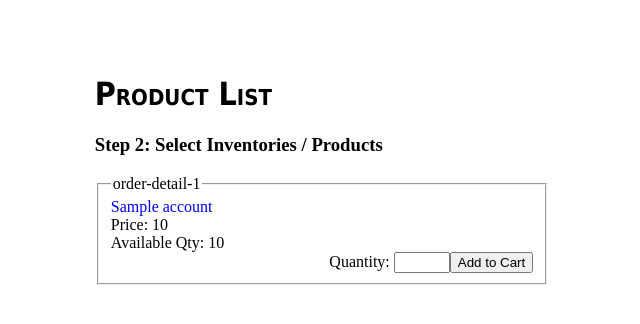
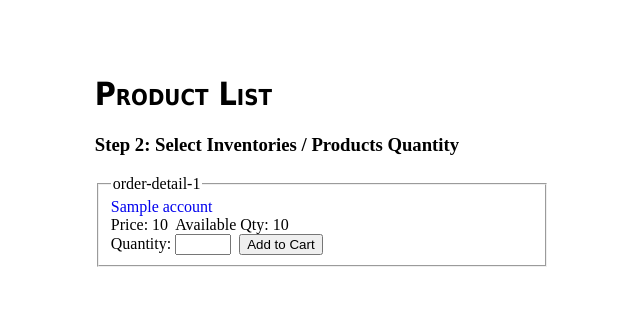
Before and after one commit to kaseytc/prime-mobile-erp, a Django app: template capstoneproject/erp/templates/shopping/order_step_2_detail.html in a window 1280 px wide. Shown: the top 324 px of the page, without its empty margins (238-878 px from the left). Run offline with Django 3.2, Linux system fonts and the light colour scheme; the template is opened without the code that fills it: most values are stand-ins (such as "Sample title", 1, 10 or a date in 2020); some libraries are stand-ins or nearby versions.

Commit message:
Edit order step 2 format

```diff
--- a/capstoneproject/erp/templates/index.html
+++ b/capstoneproject/erp/templates/index.html
@@ -93,7 +93,6 @@
         <div class="col-sm-4">
           <div class="well">
             <h4>Orders</h4>
-            <p><a href="{% url 'product-list' %}">Product List</a></p>
             <p><a href="{% url 'order-summary' %}">Order Summary</a></p>
             <p><a href="{% url 'order-create' %}">New Create</a></p>
             <p><a href="{% url 'add-order' %}">Create</a></p>
--- a/capstoneproject/erp/templates/shopping/order_step_2_detail.html
+++ b/capstoneproject/erp/templates/shopping/order_step_2_detail.html
@@ -6,7 +6,7 @@
 
 <header>
     <h1>Product List</h1>
-    <h3>Step 2: Select Inventories / Products</h3>
+    <h3>Step 2: Select Inventories / Products Quantity</h3>
 </header>
 
 <div id="product-list">
@@ -17,15 +17,15 @@
                     <legend>order-detail-{{product.inventory_id}}</legend>
                     <span><a href="../inventories/{{product.inventory_id}}">{{ product }}</a></span>
                     <br>
-                    <span>Price: {{ product.inv_price }}</span>
-                    <br>
+                    <span>Price: {{ product.inv_price }}</span>&nbsp
+
                     <span>Available Qty: {{ product.quantity }}</span>
-                    <br>
+
                     {% if product.quantity != 0 %}
-                    <span style="float: right;">Quantity: <input type="number" name="quantity" min="1" max="{{ product.quantity }}" >
-                    <input type="submit" value="Add to Cart" style="float: right;"></span>
+                    <br><span>Quantity: <input type="number" name="quantity" min="1" max="{{ product.quantity }}" >
+                    &nbsp<input type="submit" value="Add to Cart"></span>
                     {% else %}
-                    <span style="color:sienna;">This item is currently unavailable.</span>
+                    <br><span style="color:sienna;">This item is currently unavailable.</span>
                 {% comment %}
                 <!--<a href="{% url 'shopping_cart:add_to_cart' object.id %}" class="btn btn-warning">Add to Cart</a>-->
                 {% endcomment %}
--- a/capstoneproject/erp/urls.py
+++ b/capstoneproject/erp/urls.py
@@ -65,7 +65,7 @@ urlpatterns += [
     path('order_create/', views.OrderCreateView.as_view(), name='order-create'),
     path('order_item_list/', views.ProductListView.as_view(), name='order-item-list'),
 
-    path('products/', views.ProductListView.as_view(), name='product-list'),
+    #path('products/', views.ProductListView.as_view(), name='product-list'),
     path('order_summary/', views.OrderSummaryView.as_view(), name='order-summary'),
 
     #path('order_item/', views.OrderItemView.as_view(), name='order-item'),
```
